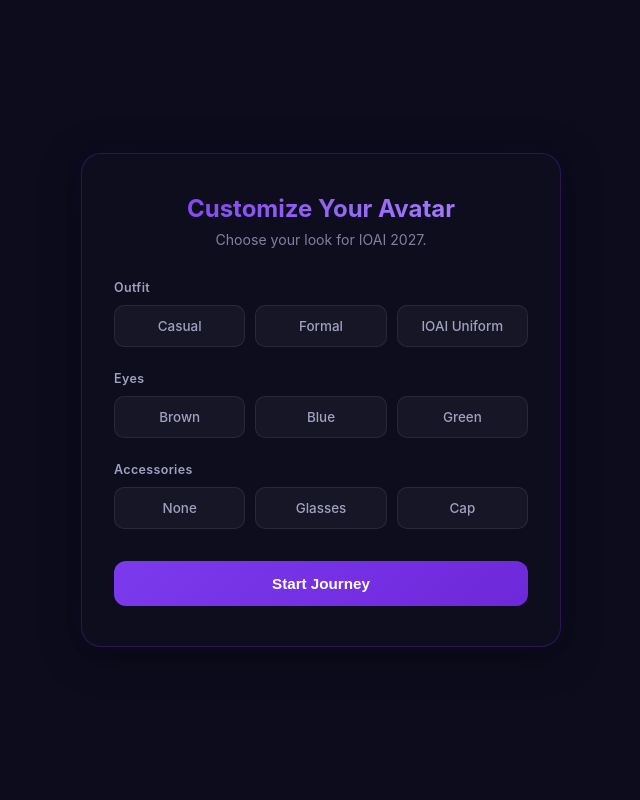
After one commit to Alfonsoapps/FYP-AI-Concierge-IOAI-2026, a FastAPI app: template templates/avatar-setup.html in a window 1280 px wide. The commit adds this page. Shown: the whole page, without its empty margins (319-959 px from the left). Run offline with FastAPI, Linux system fonts and the light colour scheme; the template is opened without the code that fills it, so the values that code supplies are empty.

Commit message:
Added avatar setup page with customization and redirect flow

```diff
--- a/app/main.py
+++ b/app/main.py
@@ -87,6 +87,12 @@ async def onboarding_page():
     return FileResponse("templates/onboarding.html")
 
 
+@app.get("/avatar-setup")
+async def avatar_setup_page():
+    """Avatar setup page - customize avatar appearance."""
+    return FileResponse("templates/avatar-setup.html")
+
+
 @app.get("/health")
 async def health_check():
     """Health check endpoint."""
--- /dev/null
+++ b/templates/avatar-setup.html
@@ -0,0 +1,239 @@
+<!DOCTYPE html>
+<html lang="en">
+<head>
+    <meta charset="UTF-8">
+    <meta name="viewport" content="width=device-width, initial-scale=1.0">
+    <title>Avatar Setup - IOAI 2027</title>
+    <style>
+        * { margin: 0; padding: 0; box-sizing: border-box; }
+        body {
+            font-family: 'Inter', 'Segoe UI', system-ui, sans-serif;
+            background: #0c0c1d;
+            color: #e8e8f0;
+            min-height: 100vh;
+            display: flex;
+            align-items: center;
+            justify-content: center;
+            -webkit-font-smoothing: antialiased;
+            padding: 20px;
+        }
+
+        .setup-card {
+            width: 100%;
+            max-width: 480px;
+            background: rgba(14, 14, 32, 0.9);
+            border: 1px solid rgba(124, 58, 237, 0.25);
+            border-radius: 20px;
+            padding: 40px 32px;
+            box-shadow: 0 8px 40px rgba(0, 0, 0, 0.4), 0 0 20px rgba(124, 58, 237, 0.06);
+        }
+
+        .setup-header {
+            text-align: center;
+            margin-bottom: 32px;
+        }
+
+        .setup-header h1 {
+            font-size: 1.5rem;
+            font-weight: 700;
+            margin-bottom: 8px;
+            background: linear-gradient(135deg, #7c3aed, #a78bfa);
+            -webkit-background-clip: text;
+            -webkit-text-fill-color: transparent;
+            background-clip: text;
+        }
+
+        .setup-header p {
+            font-size: 0.88rem;
+            color: #8080a0;
+        }
+
+        .category {
+            margin-bottom: 24px;
+        }
+
+        .category-label {
+            font-size: 0.78rem;
+            font-weight: 600;
+            color: #a0a0c0;
+            margin-bottom: 10px;
+            letter-spacing: 0.03em;
+        }
+
+        .options {
+            display: flex;
+            gap: 10px;
+            flex-wrap: wrap;
+        }
+
+        .option-btn {
+            flex: 1;
+            min-width: 90px;
+            padding: 12px 16px;
+            background: rgba(255, 255, 255, 0.04);
+            border: 1px solid rgba(255, 255, 255, 0.08);
+            border-radius: 10px;
+            color: #a0a0c0;
+            font-size: 0.84rem;
+            font-weight: 500;
+            font-family: inherit;
+            cursor: pointer;
+            text-align: center;
+            transition: all 0.2s ease;
+        }
+
+        .option-btn:hover {
+            background: rgba(124, 58, 237, 0.08);
+            border-color: rgba(124, 58, 237, 0.3);
+            color: #e8e8f0;
+        }
+
+        .option-btn.selected {
+            background: rgba(124, 58, 237, 0.15);
+            border-color: #7c3aed;
+            color: #e8e8f0;
+            box-shadow: 0 0 10px rgba(124, 58, 237, 0.2);
+        }
+
+        .error-msg {
+            font-size: 0.72rem;
+            color: #ef4444;
+            margin-top: 6px;
+            display: none;
+        }
+
+        .category.has-error .error-msg {
+            display: block;
+        }
+
+        .category.has-error .options .option-btn {
+            border-color: rgba(239, 68, 68, 0.3);
+        }
+
+        .btn-start {
+            width: 100%;
+            padding: 14px;
+            background: linear-gradient(135deg, #7c3aed, #6d28d9);
+            border: none;
+            border-radius: 12px;
+            color: white;
+            font-size: 0.95rem;
+            font-weight: 600;
+            cursor: pointer;
+            margin-top: 8px;
+            transition: all 0.2s ease;
+        }
+
+        .btn-start:hover {
+            transform: translateY(-1px);
+            box-shadow: 0 6px 20px rgba(124, 58, 237, 0.4);
+        }
+
+        .btn-start:active {
+            transform: scale(0.98);
+        }
+    </style>
+</head>
+<body>
+    <div class="setup-card">
+        <div class="setup-header">
+            <h1>Customize Your Avatar</h1>
+            <p>Choose your look for IOAI 2027.</p>
+        </div>
+
+        <!-- Outfit -->
+        <div class="category" id="cat-outfit" data-key="avatar_outfit">
+            <div class="category-label">Outfit</div>
+            <div class="options">
+                <button class="option-btn" data-value="Casual">Casual</button>
+                <button class="option-btn" data-value="Formal">Formal</button>
+                <button class="option-btn" data-value="IOAI Uniform">IOAI Uniform</button>
+            </div>
+            <div class="error-msg">Please select an outfit.</div>
+        </div>
+
+        <!-- Eyes -->
+        <div class="category" id="cat-eyes" data-key="avatar_eyes">
+            <div class="category-label">Eyes</div>
+            <div class="options">
+                <button class="option-btn" data-value="Brown">Brown</button>
+                <button class="option-btn" data-value="Blue">Blue</button>
+                <button class="option-btn" data-value="Green">Green</button>
+            </div>
+            <div class="error-msg">Please select an eye colour.</div>
+        </div>
+
+        <!-- Accessories -->
+        <div class="category" id="cat-accessories" data-key="avatar_accessories">
+            <div class="category-label">Accessories</div>
+            <div class="options">
+                <button class="option-btn" data-value="None">None</button>
+                <button class="option-btn" data-value="Glasses">Glasses</button>
+                <button class="option-btn" data-value="Cap">Cap</button>
+            </div>
+            <div class="error-msg">Please select an accessory option.</div>
+        </div>
+
+        <button class="btn-start" id="btn-start">Start Journey</button>
+    </div>
+
+    <script>
+        // Handle option selection
+        document.querySelectorAll('.category').forEach(category => {
+            category.querySelectorAll('.option-btn').forEach(btn => {
+                btn.addEventListener('click', () => {
+                    // Deselect siblings
+                    category.querySelectorAll('.option-btn').forEach(b => b.classList.remove('selected'));
+                    // Select this one
+                    btn.classList.add('selected');
+                    // Clear error
+                    category.classList.remove('has-error');
+                });
+            });
+        });
+
+        // Start Journey button
+        document.getElementById('btn-start').addEventListener('click', () => {
+            const categories = document.querySelectorAll('.category');
+            let valid = true;
+
+            // Reset errors
+            categories.forEach(cat => cat.classList.remove('has-error'));
+
+            // Validate each category has a selection
+            categories.forEach(cat => {
+                const selected = cat.querySelector('.option-btn.selected');
+                if (!selected) {
+                    cat.classList.add('has-error');
+                    valid = false;
+                }
+            });
+
+            if (!valid) return;
+
+            // Save to localStorage
+            categories.forEach(cat => {
+                const key = cat.dataset.key;
+                const value = cat.querySelector('.option-btn.selected').dataset.value;
+                localStorage.setItem(key, value);
+            });
+
+            // Redirect to home
+            window.location.href = '/';
+        });
+
+        // Pre-select if values already exist in localStorage
+        document.querySelectorAll('.category').forEach(cat => {
+            const key = cat.dataset.key;
+            const saved = localStorage.getItem(key);
+            if (saved) {
+                cat.querySelectorAll('.option-btn').forEach(btn => {
+                    if (btn.dataset.value === saved) {
+                        btn.classList.add('selected');
+                    }
+                });
+            }
+        });
+    </script>
+</body>
+</html>
--- a/templates/onboarding.html
+++ b/templates/onboarding.html
@@ -266,9 +266,8 @@
             localStorage.setItem('participant_country', country);
             localStorage.setItem('participant_language', language);
 
-            // Show success
-            document.getElementById('success-msg').classList.add('visible');
-            document.getElementById('onboarding-form').style.display = 'none';
+            // Redirect to avatar setup
+            window.location.href = '/avatar-setup';
         });
 
         // Check if already onboarded — show info message
```
